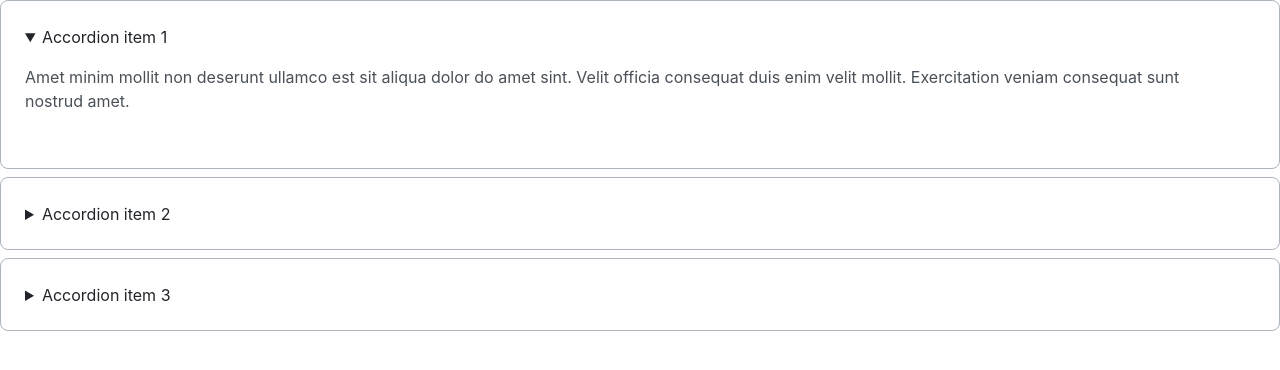
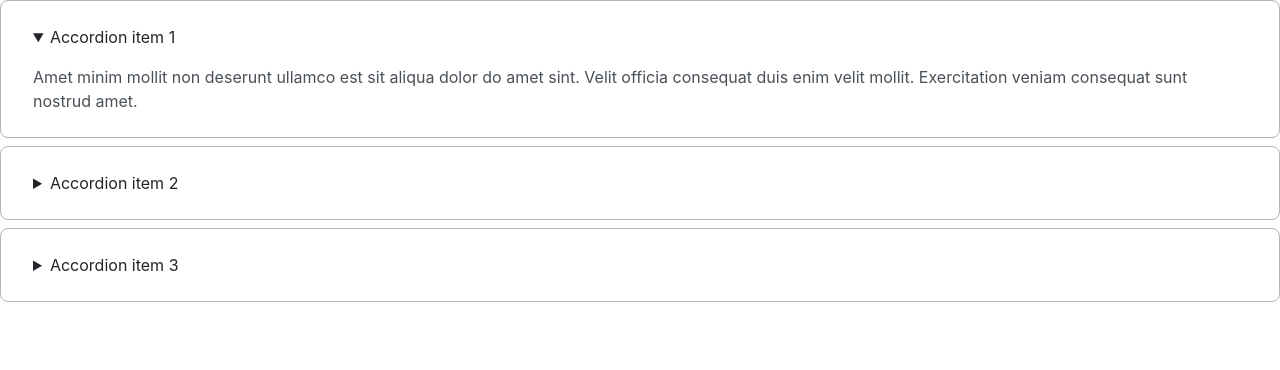
Before and after one commit to js-tasks-ru/htmlcss-20230227_777inness, a website: page 03-lection1/02-accordion/index.html in a window 1280 px wide. Drawn offline with Linux system fonts and the light colour scheme.

Commit message:
lesson2_task3 updated

```diff
--- a/03-lection1/02-accordion/accordion.css
+++ b/03-lection1/02-accordion/accordion.css
@@ -8,7 +8,7 @@
 .accordeon__details{
 border: 1px solid #ACB5BD;
 border-radius: 8px;
-padding: 24px 47px 23px 24px;
+padding: 24px 32px;
 
 
 
@@ -29,7 +29,6 @@ margin: 0px;
 font-size: 16px;
 line-height: 24px;
 color: #495057;
-padding-bottom: 32px;
 padding-top: 16px;
 font-family: 'Inter';
 
@@ -39,3 +38,6 @@ font-family: 'Inter';
 .accordeon__details ~ .accordeon__details{
     margin-top: 8px;
 }
+.accordeon__details[open] .accordeon__details{
+    padding-bottom: 32px;
+}
```
